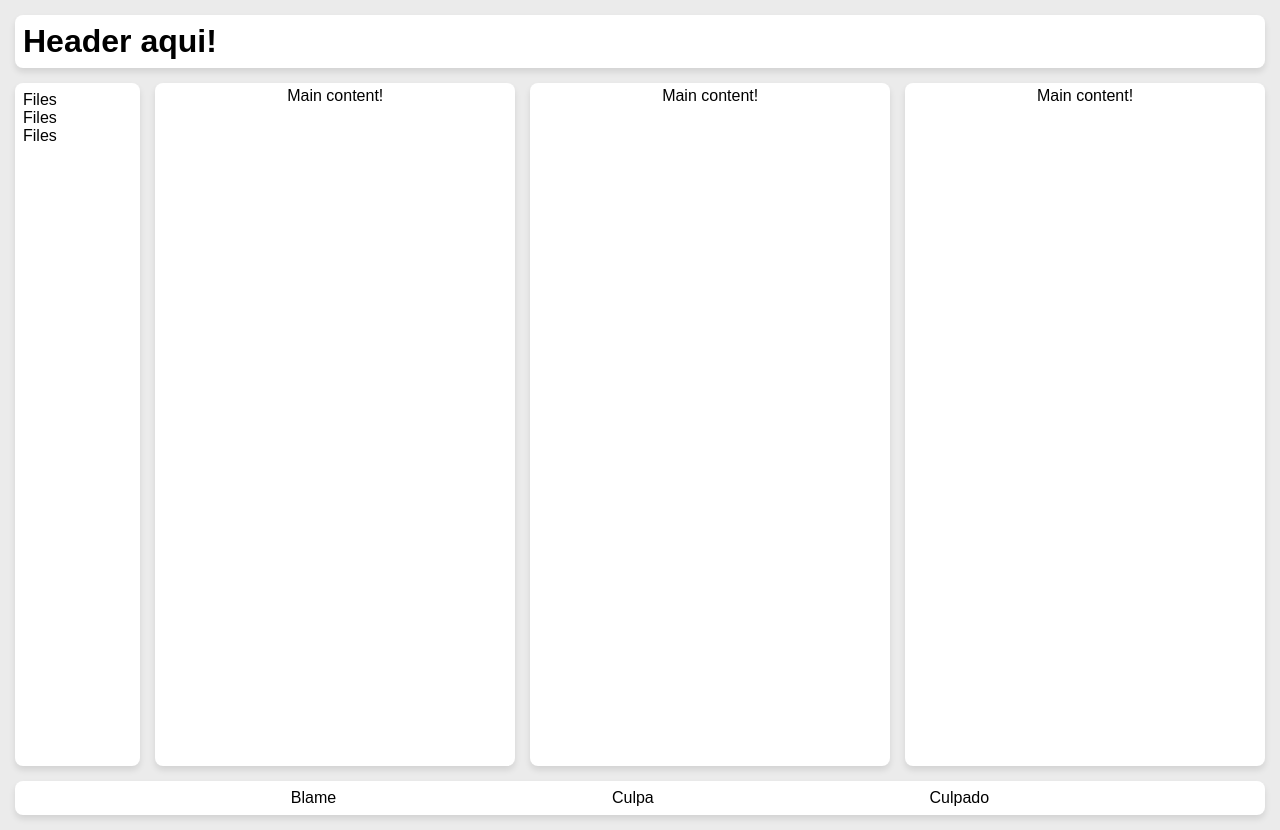
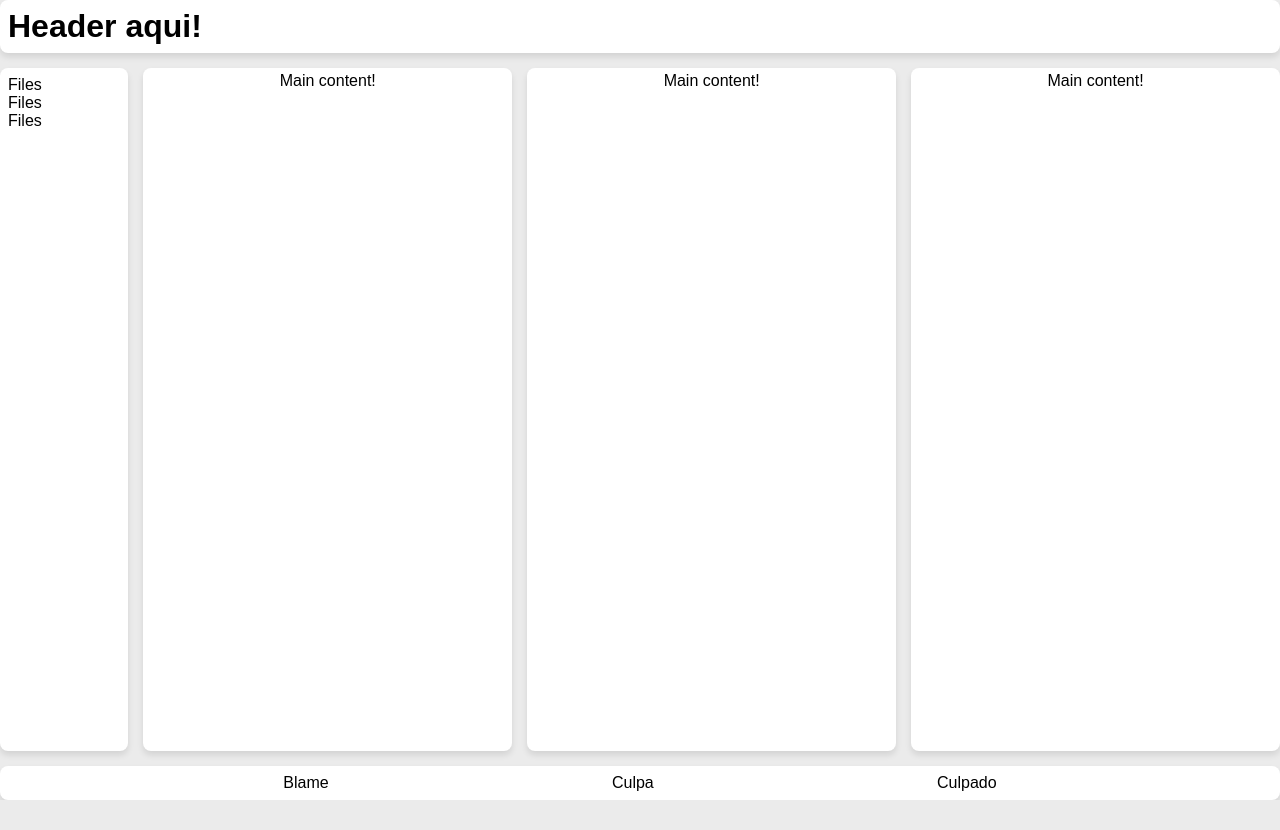
Before and after one commit to ovidio-francisco/blame, a React (Create React App) app: page / in a window 1280 px wide. After the commit the page ends 800 px from the top, so only its background shows below. Built offline with nearby package versions, Linux system fonts and the light colour scheme.

Commit message:
Borders and Gaps

```diff
--- a/src/components/App/App.jsx
+++ b/src/components/App/App.jsx
@@ -12,7 +12,6 @@ const AppWrapper = styled.div`
 	flex-direction: column;
 	min-height: 100vh;
 
-	padding: 15px;
 	gap: 15px;
 `;
 
--- a/src/components/Panel/Panel.jsx
+++ b/src/components/Panel/Panel.jsx
@@ -10,9 +10,6 @@ const PanelWrapper = styled.div`
 	border-radius: 8px;
 	box-shadow: 0 4px 6px rgba(0, 0, 0, 0.1);
 
-	{/*
-	  * margin: 5px;
-	  */}
 	padding: 4px;
 
 `;
--- a/src/styles/global.css
+++ b/src/styles/global.css
@@ -2,4 +2,5 @@ body {
   margin: 0;
   font-family: 'YourFontFamily', sans-serif;
   background-color: #ebebeb;
+  min-height: 100vh;
 }
```
